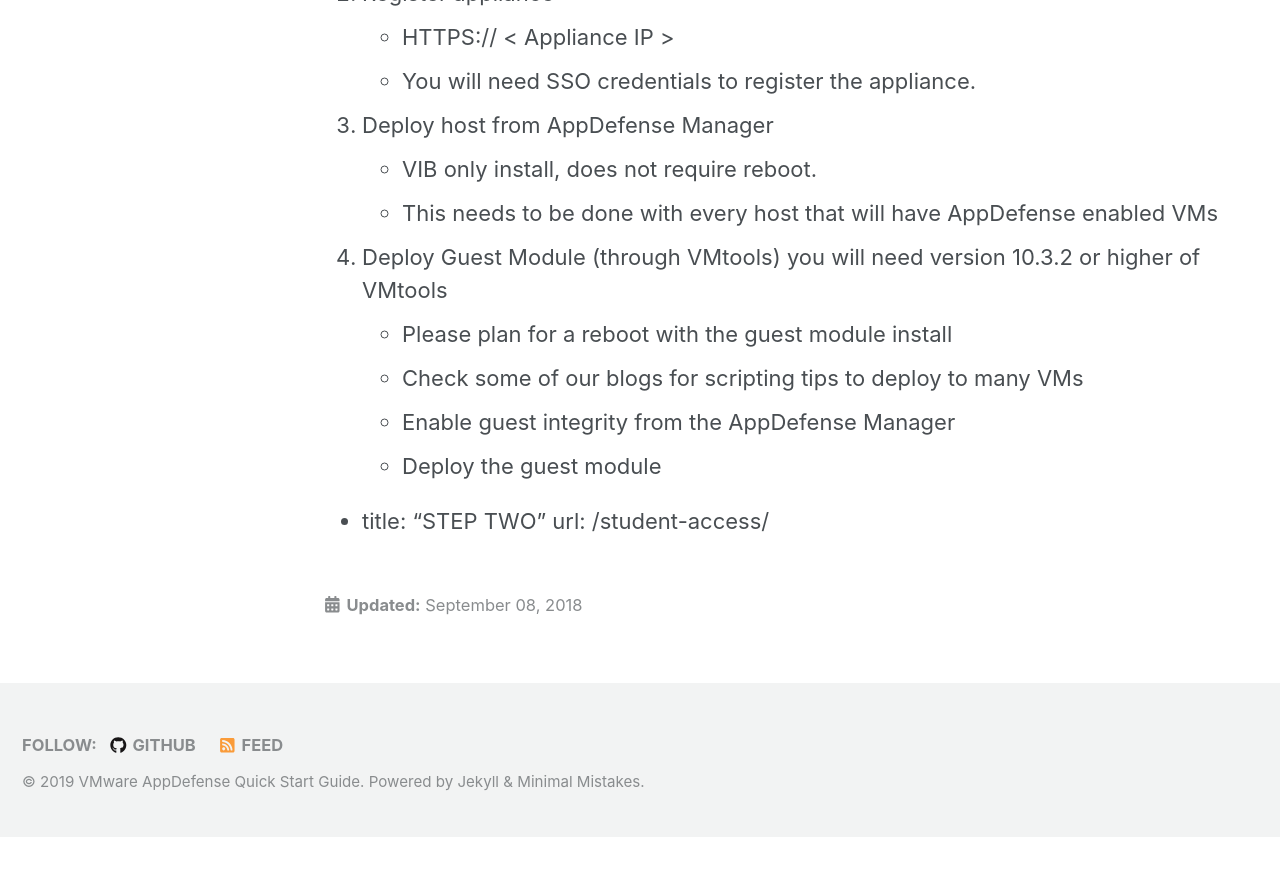
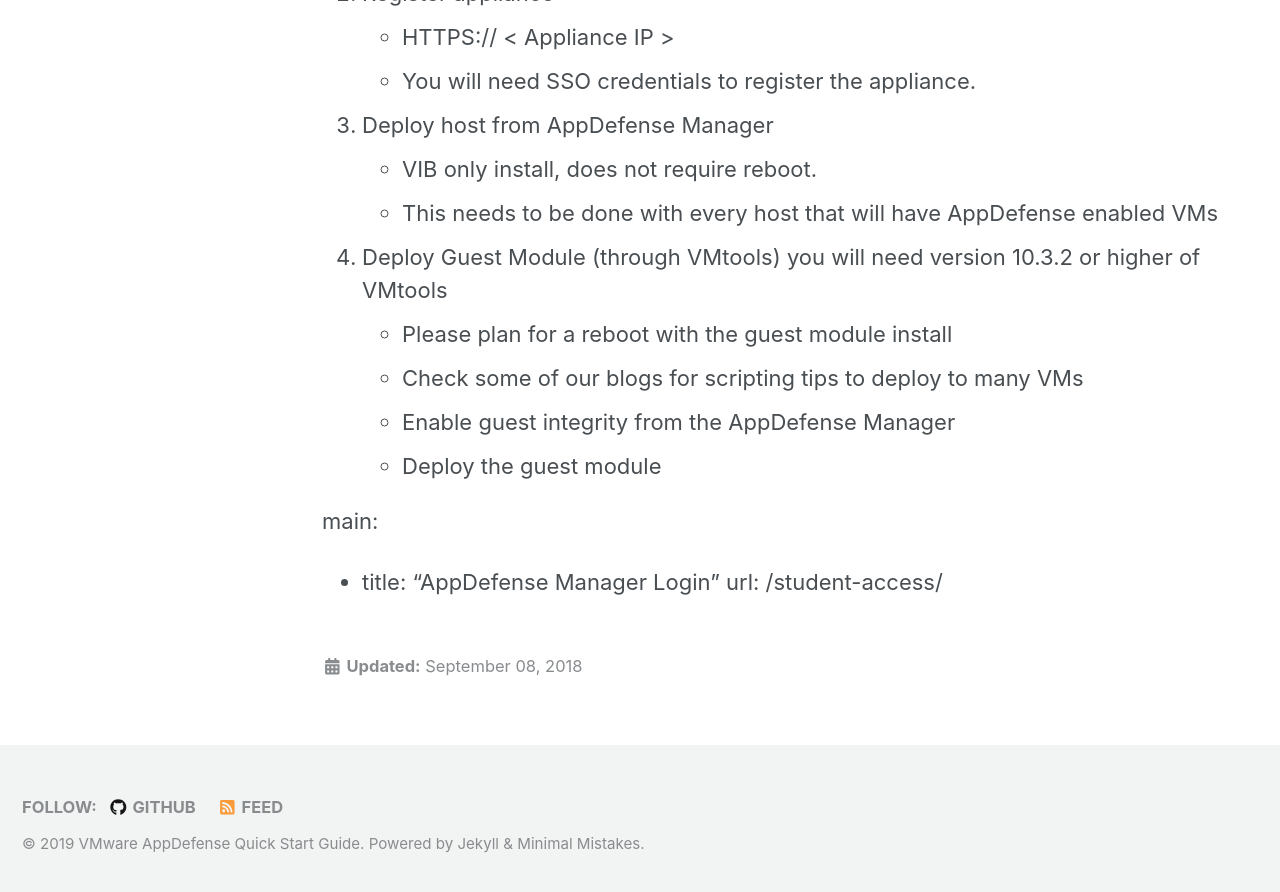
Before and after one commit to vmware-csa-team/AppDefense-Quick-Start-Guide, a Jekyll site: the page built from AppD Pages/deploy.md, in a window 1280 px wide and 900 px high, scrolled down 2464 px. Shown: the top 892 px of the window. Built offline with Jekyll 4.4.1, drawn with Linux system fonts in a browser that asks for light colours; nearby versions of some CDN libraries; before the commit the page ends 3302 px from its top, so only the background shows below that.

Commit message:
Update deploy.md

```diff
--- a/AppD Pages/deploy.md
+++ b/AppD Pages/deploy.md
@@ -59,5 +59,6 @@
 - Enable guest integrity from the AppDefense Manager
 - Deploy the guest module
 
-- title: "STEP TWO"
+main:
+  - title: "AppDefense Manager Login"
     url: /student-access/
```
